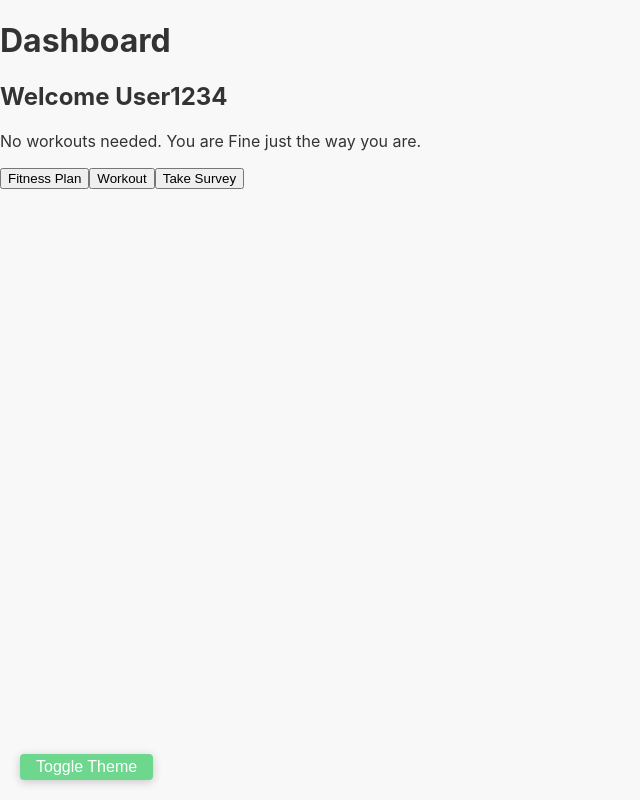
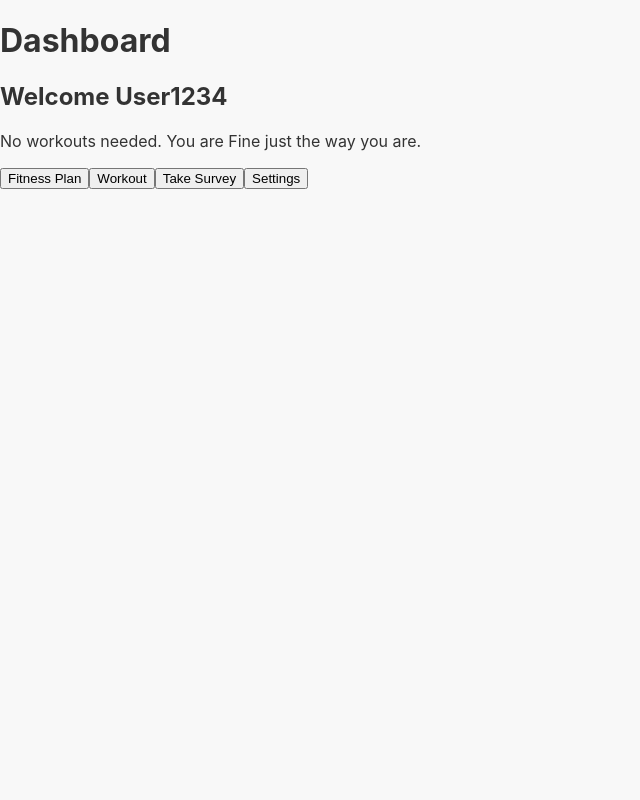
Before and after one commit to kevinliu249/CPFT, a React (Create React App) app in the folder frontend/: page /dashboard in a window 1280 px wide. Shown: the whole page, without its empty margins (0-640 px from the left). Built offline with nearby package versions, Linux system fonts and the light colour scheme.

Commit message:
Routed settings the dashboard and app. Removed the theme button from all other pages.

```diff
--- a/frontend/src/App.js
+++ b/frontend/src/App.js
@@ -7,6 +7,7 @@
 import FitnessPlan from "./pages/fitnessPlan";
 import Workout from "./pages/workout";
 import Survey from "./pages/survey";
+import Settings from "./pages/settings";
 
 class App extends Component {
 
@@ -30,6 +31,7 @@
             <Route path="/fitnessPlan" element={<FitnessPlan />} />
             <Route path="/workout" element={<Workout />} />
             <Route path="/survey" element={<Survey />} />
+            <Route path="/settings" element={<Settings />} />
           </Routes>
         </div>
       </Router>
--- a/frontend/src/pages/dashboard.js
+++ b/frontend/src/pages/dashboard.js
@@ -3,7 +3,6 @@
 import { GlobalStateContext } from "../context/GlobalStateContext";
 import '../styles/App.css';
 import '../styles/Dashboard.css';
-import ThemeToggleButton from "../component/ThemeToggleButton";
 
 const Dashboard = ({ username }) => {
   const navigate = useNavigate();
@@ -17,7 +16,7 @@
       <button onClick={() => navigate("/fitnessPlan")}>Fitness Plan</button>
       <button onClick={() => navigate("/workout")}>Workout</button>
       <button onClick={() => navigate("/survey")}>Take Survey</button>
-      <ThemeToggleButton /> {/* Added the theme toggle button */}
+      <button onClick={() => navigate("/settings")}>Settings</button>
     </div>
   );
 };
--- a/frontend/src/pages/fitnessPlan.js
+++ b/frontend/src/pages/fitnessPlan.js
@@ -2,14 +2,13 @@
 // import { useNavigate } from "react-router-dom";
 import '../styles/App.css';
 import '../styles/FitnessPlan.css';
-import ThemeToggleButton from '../component/ThemeToggleButton';
+
 
 const FitnessPlan = () => {
 
     return (
       <div className="FitnessPlan">
         <p>FitnessPlan</p>
-        <ThemeToggleButton /> {/* Added the theme toggle button */}
       </div>
     );
   };
--- a/frontend/src/pages/registerPage.js
+++ b/frontend/src/pages/registerPage.js
@@ -84,8 +84,6 @@
         <h5 onClick={onBoardingNavigate}>Already have an account? Click to sign in!</h5>
       </div>
 
-      <ThemeToggleButton /> {/* Add the theme toggle button */}
-
     </div>
   );
 }
--- a/frontend/src/pages/survey.js
+++ b/frontend/src/pages/survey.js
@@ -1,7 +1,6 @@
 import React, { useState } from "react";
 import { useNavigate } from "react-router-dom";
 import "../styles/Survey.css";
-import ThemeToggleButton from "../component/ThemeToggleButton";
 
 const Survey = () => {
   const navigate = useNavigate();
@@ -79,7 +78,6 @@
           Want to skip? Go to Dashboard
         </h5>
       </div>
-      <ThemeToggleButton />
     </div>
   );
 };
--- a/frontend/src/pages/workout.js
+++ b/frontend/src/pages/workout.js
@@ -2,14 +2,12 @@
 // import { useNavigate } from "react-router-dom";
 import '../styles/App.css';
 import '../styles/Workout.css';
-import ThemeToggleButton from "../component/ThemeToggleButton";
 
 const Workout = () => {
 
     return (
       <div className="Workout">
         <p>Workout</p>
-        <ThemeToggleButton /> {/* Add the theme toggle button */}
       </div>
     );
   };
```
